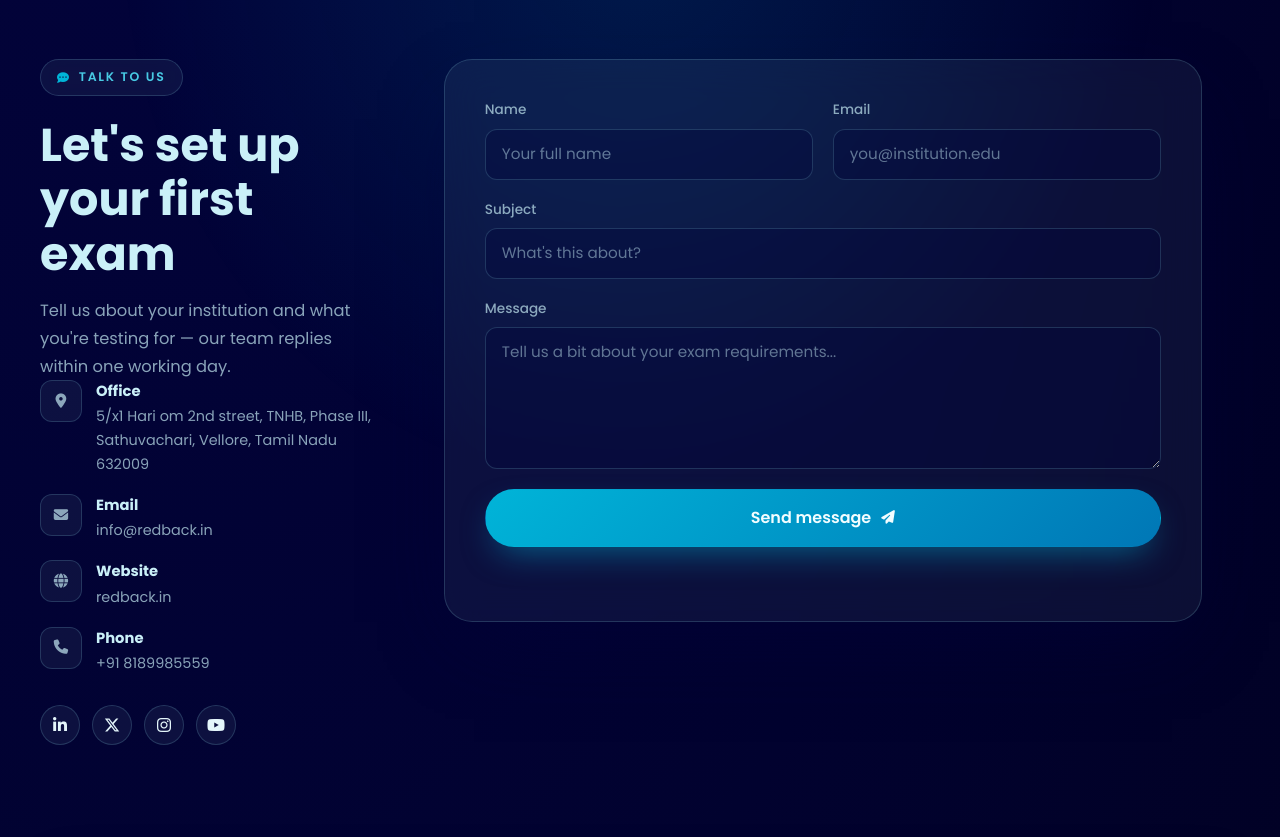
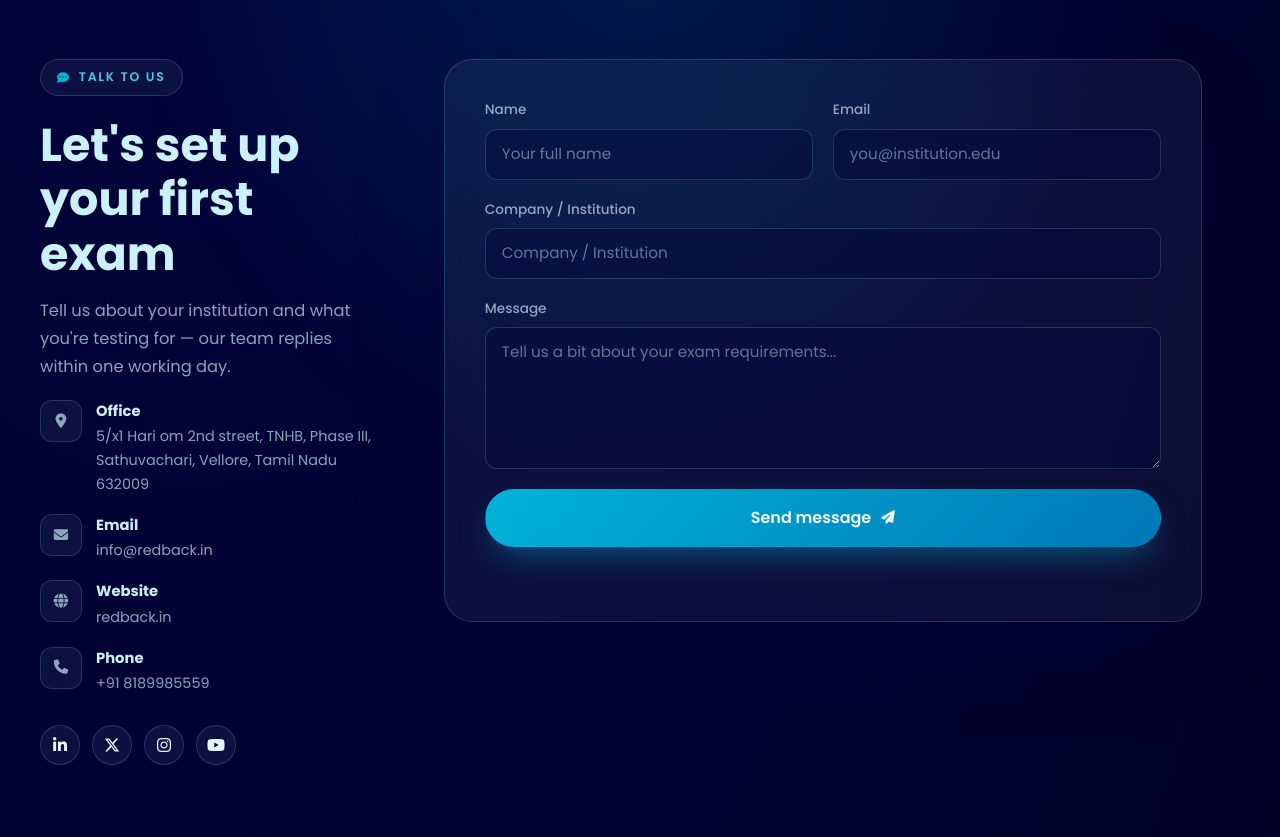
Before and after one commit to Gd0810/Quiz_Management-, a Django app: page / in a window 1280 px wide. Shown: the part 2023-2860 px from the top of the page. Run offline with Django 5.2, Linux system fonts and the light colour scheme; data comes from the database, SQL or seed files in the repository; both versions use the stored data as it was after the commit; some libraries are stand-ins or nearby versions.

Commit message:
update:landing_page_tel_link

```diff
--- a/Redmock/static/css/style.css
+++ b/Redmock/static/css/style.css
@@ -446,7 +446,7 @@ button { font-family: inherit; cursor: pointer; }
 
 .contact-info .section-head { margin: 0 0 30px; text-align: left; max-width: none; padding: 0; }
 
-.info-list { display: flex; flex-direction: column; gap: 18px; margin-bottom: 30px; }
+.info-list { display: flex; flex-direction: column; gap: 18px; margin-bottom: 30px; margin-top: 20px; }
 .info-list li { display: flex; align-items: flex-start; gap: 14px; }
 .info-icon {
   width: 42px; height: 42px; flex-shrink: 0;
--- a/Redmock/templates/landing.html
+++ b/Redmock/templates/landing.html
@@ -216,7 +216,7 @@
           <span class="info-icon"><i class="fa-solid fa-phone"></i></span>
           <div>
             <strong>Phone</strong>
-            <span>+91 8189985559</span>
+            <a href="tel:+918189985559" class="info-link">+91 8189985559</a>
           </div>
         </li>
       </ul>
@@ -242,8 +242,8 @@
       </div>
 
       <div class="field">
-        <label for="subject">Subject</label>
-        <input type="text" id="subject" name="subject" placeholder="What's this about?" required>
+        <label for="subject">Company / Institution</label>
+        <input type="text" id="subject" name="subject" placeholder="Company / Institution" required>
       </div>
 
       <div class="field">
```
Also changed, not shown: Redmock/db.sqlite3.
